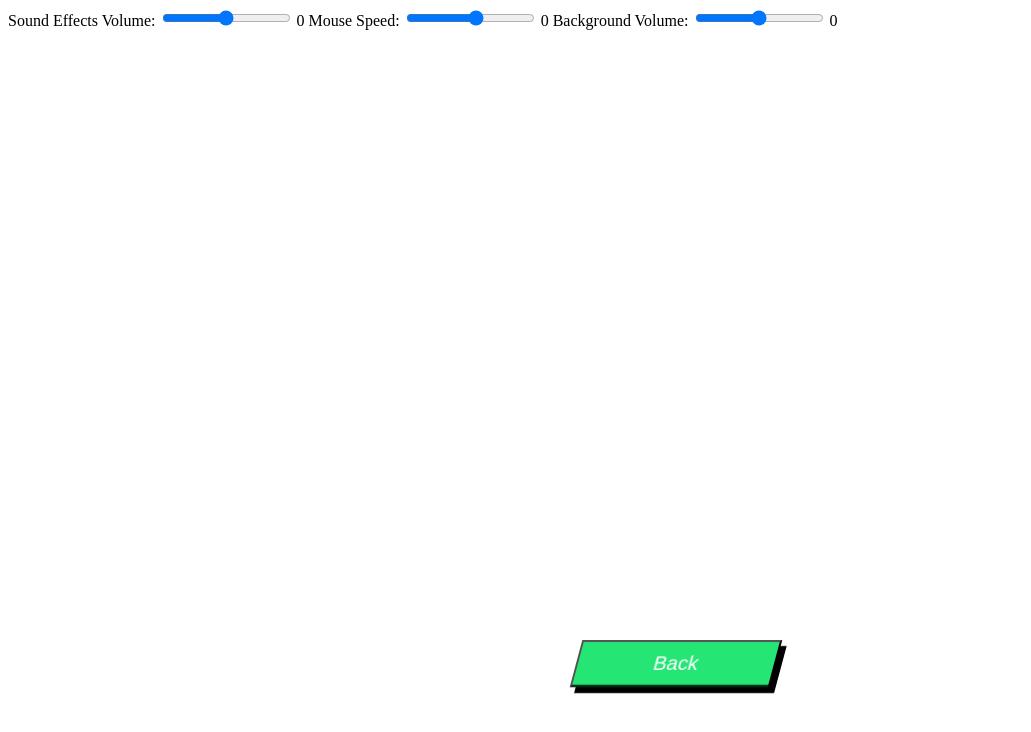
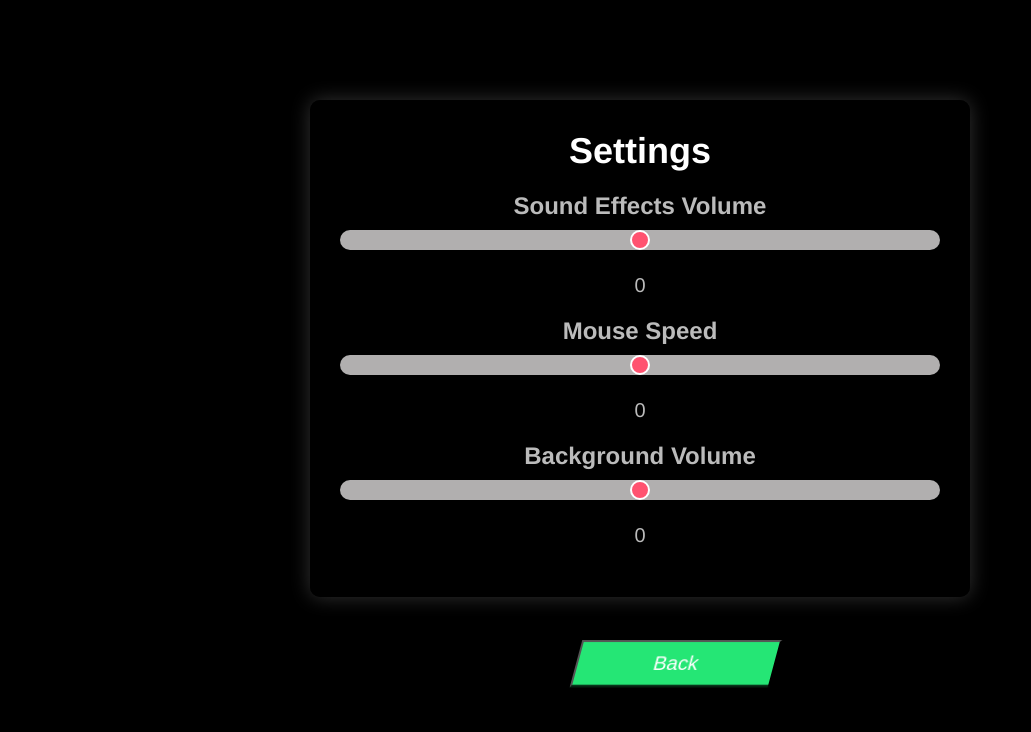
Before and after one commit to karishma-lakhoo/TrickShot, a website built with Vite: page settings.html in a window 1280 px wide. Shown: the whole page, without its empty margins (0-1031 px from the left). Built offline with nearby package versions, Linux system fonts and the light colour scheme.

Commit message:
Settings page css

```diff
--- a/index.js
+++ b/index.js
@@ -11,7 +11,7 @@ document.addEventListener('DOMContentLoaded', function () {
 
     let storedMouseSpeed = localStorage.getItem('MouseSpeed');
     if (storedMouseSpeed === null) {
-        storedMouseSpeed = 500;
+        storedMouseSpeed = 600;
         localStorage.setItem('MouseSpeed', storedMouseSpeed);
     }
 
--- a/settings.css
+++ b/settings.css
@@ -1,3 +1,73 @@
+body {
+    background: #000;
+    font-family: 'Arial', sans-serif;
+    text-align: center;
+    margin: 0;
+    padding: 0;
+}
+
+.container {
+    max-width: 600px;
+    margin: 100px auto;
+    padding: 30px;
+    background: rgba(0, 0, 0, 0.7);
+    border-radius: 10px;
+    box-shadow: 0 0 20px rgba(255, 255, 255, 0.2);
+    color: #fff;
+}
+
+h1 {
+    font-size: 36px;
+    margin: 0 0 20px;
+    color: #fff;
+    font-family: 'Helvetica', sans-serif;
+}
+
+.setting {
+    margin: 20px 0;
+}
+
+h2 {
+    font-size: 24px;
+    margin: 0 0 10px;
+    color: #bbb;
+    font-family: 'Helvetica', sans-serif;
+}
+
+input[type="range"] {
+    width: 100%;
+    padding: 0;
+    margin: 0;
+    -webkit-appearance: none;
+    appearance: none;
+    background: transparent;
+}
+
+input[type="range"]::-webkit-slider-thumb {
+    -webkit-appearance: none;
+    appearance: none;
+    width: 20px;
+    height: 20px;
+    background: #ff5370;
+    border: 2px solid #fff;
+    border-radius: 50%;
+    cursor: pointer;
+    top: -25px;
+}
+
+input[type="range"]::-webkit-slider-runnable-track {
+    width: 100%;
+    height: 20px;
+    background: #b1afaf;
+    border-radius: 10px;
+}
+span {
+    display: block;
+    margin-top: 20px; /* Adjust this value to move the span further down */
+    color: #bbb;
+    font-family: 'Helvetica', sans-serif;
+    font-size: 20px;
+}
 #back-button
  {
     position: fixed;
--- a/settings.html
+++ b/settings.html
@@ -7,20 +7,32 @@
     <title>Settings</title>
 </head>
 <body>
+    <div class="container">
+        <h1>Settings</h1>
+
         <div class="volume-container">
-    <label for="SEVolume-slider">Sound Effects Volume:</label>
+            <div class="setting">
+                <h2>Sound Effects Volume</h2>
                 <input type="range" id="SEVolume-slider" min="0" max="1" step="0.1">
-    <span id="SEVolume-value">0.5</span>
+                <span id="SEVolume-value">5</span>
+            </div>
 
-    <label for="MouseSpeed-slider">Mouse Speed:</label>
-    <input type="range" id="MouseSpeed-slider" min="100" max="1000" step="100">
-    <span id="MouseSpeed-value">500</span>
+            <div class="setting">
+                <h2>Mouse Speed</h2>
+                <input type="range" id="MouseSpeed-slider" min="100" max="1100" step="100">
+                <span id="MouseSpeed-value">60</span>
+            </div>
 
-    <label for="BackgroundVolume-slider">Background Volume:</label>
+            <div class="setting">
+                <h2>Background Volume</h2>
                 <input type="range" id="BackgroundVolume-slider" min="0" max="0.2" step="0.01">
                 <span id="BackgroundVolume-value">10</span>
             </div>
+        </div>
+
         <button id="back-button">Back</button>
+    </div>
+
     <script src="settings.js"></script>
 </body>
 </html>
--- a/settings.js
+++ b/settings.js
@@ -22,8 +22,8 @@ document.addEventListener('DOMContentLoaded', function () {
     const MouseSpeedValue = document.getElementById('MouseSpeed-value');
 
     MouseSpeedSlider.addEventListener('input', function () {
-        const actualMouseSpeedValue = 1100 - MouseSpeedSlider.value;
-        const displayedMouseSpeedValue = 100 -actualMouseSpeedValue / 10;
+        const actualMouseSpeedValue = 1200 - MouseSpeedSlider.value;
+        const displayedMouseSpeedValue = 110 -actualMouseSpeedValue / 10;
         MouseSpeedValue.textContent = displayedMouseSpeedValue;
 
         localStorage.setItem('MouseSpeed', actualMouseSpeedValue);
```
Lines whose indentation alone changed are shown as unchanged.
